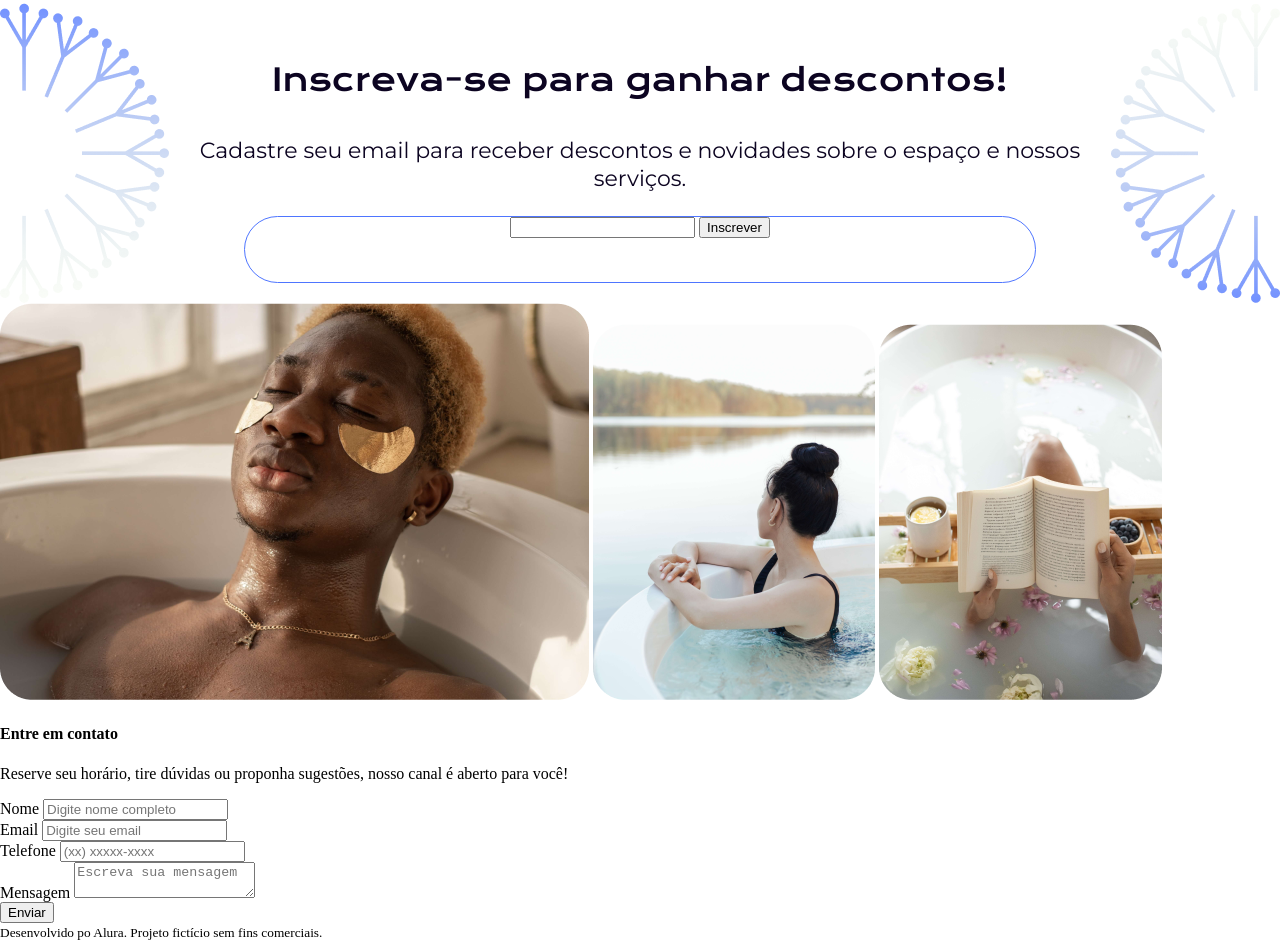
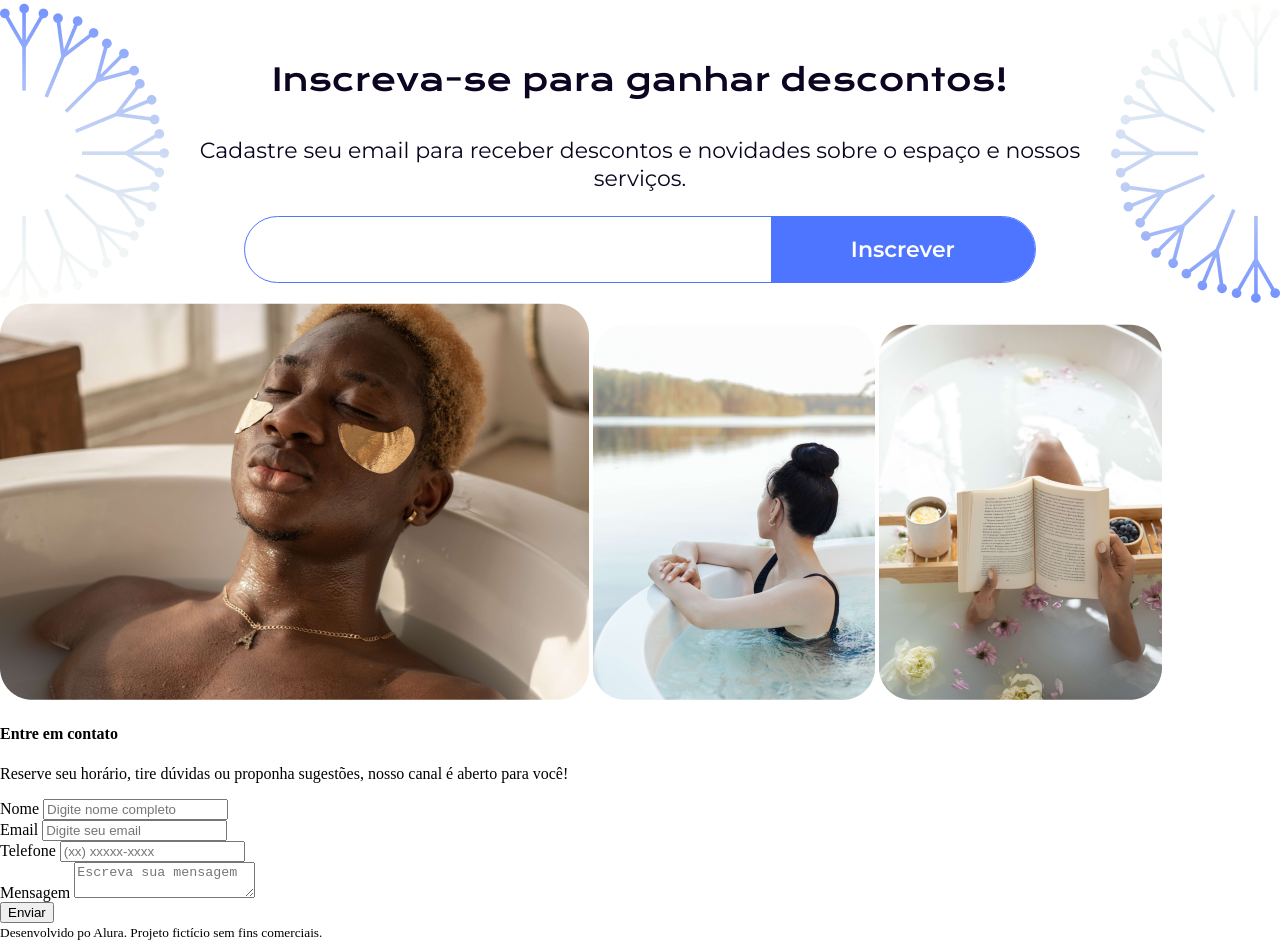
Before and after one commit to viniciusdamascenosouza/calmaria-spa, a plain HTML site: page index.html in a window 1280 px wide. Shown: the part 2426-3367 px from the top of the page. Drawn offline with nearby package versions, Linux system fonts and the light colour scheme.

Commit message:
Finalizando seção de desconto

```diff
--- a/styles/components/_desconto.scss
+++ b/styles/components/_desconto.scss
@@ -24,6 +24,23 @@
             border: 1px solid variaveis.$cor-secundaria;
             border-radius: 65px;
             margin: 0 auto;
+            display: inline-flex;
+
+            input {
+                @include mixins.fonte-style(18px, variaveis.$ft-textos, 400, variaveis.$cor-primaria);
+                width: calc($largura-input * 0.65);
+                border: none;
+                outline: none;
+                margin-left: 2rem;
+            }
+
+            button {
+                @include mixins.fonte-style(22px, variaveis.$ft-textos, 600, variaveis.$cor-branca);
+                width: calc($largura-input * 0.35);
+                background: variaveis.$cor-secundaria;
+                border-radius: 0 65px 65px 0;
+                border: none;
+            }
         }
     }
 }
```
Also changed, not shown: styles/styles.css, 1 other file.
